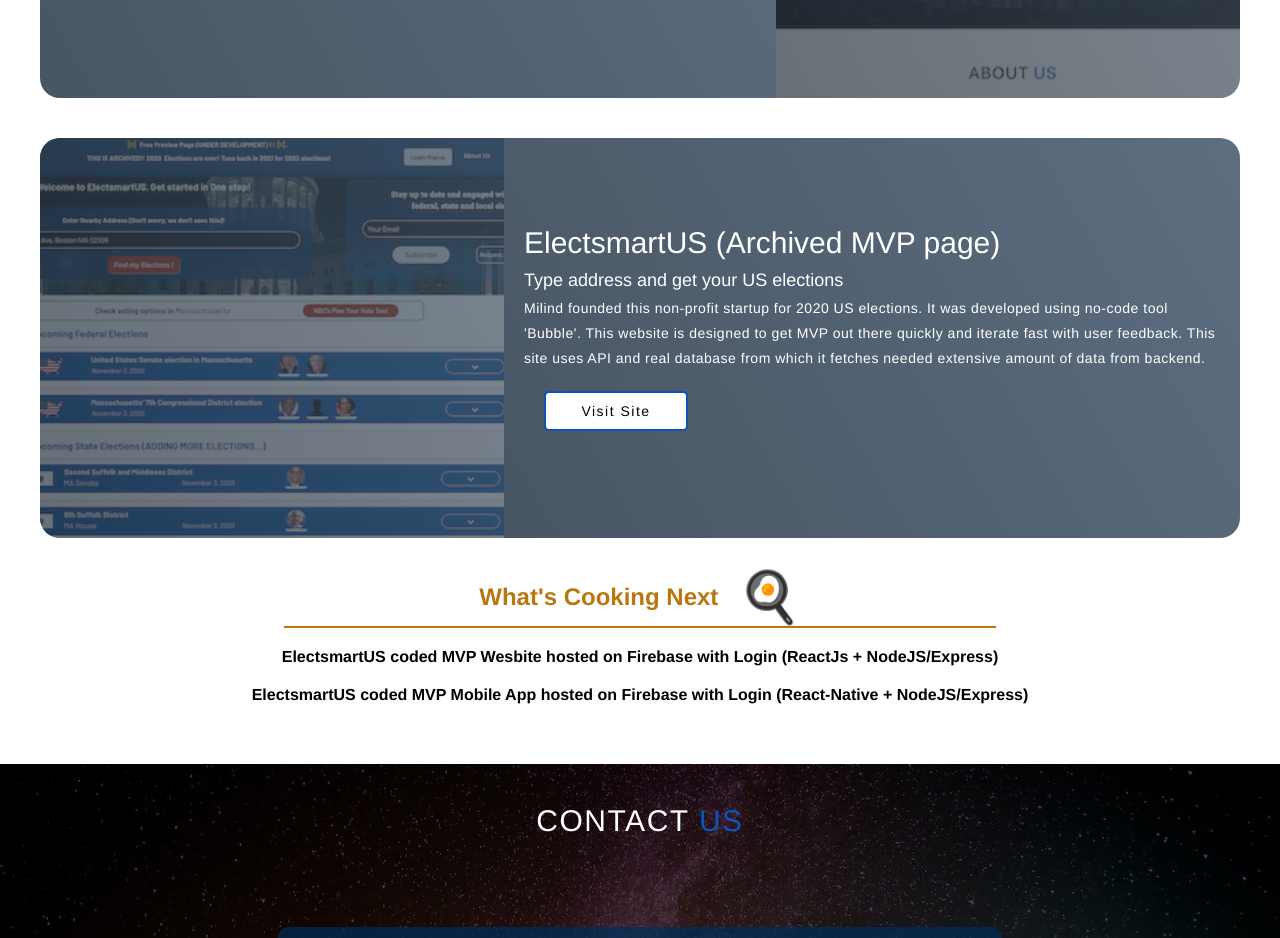
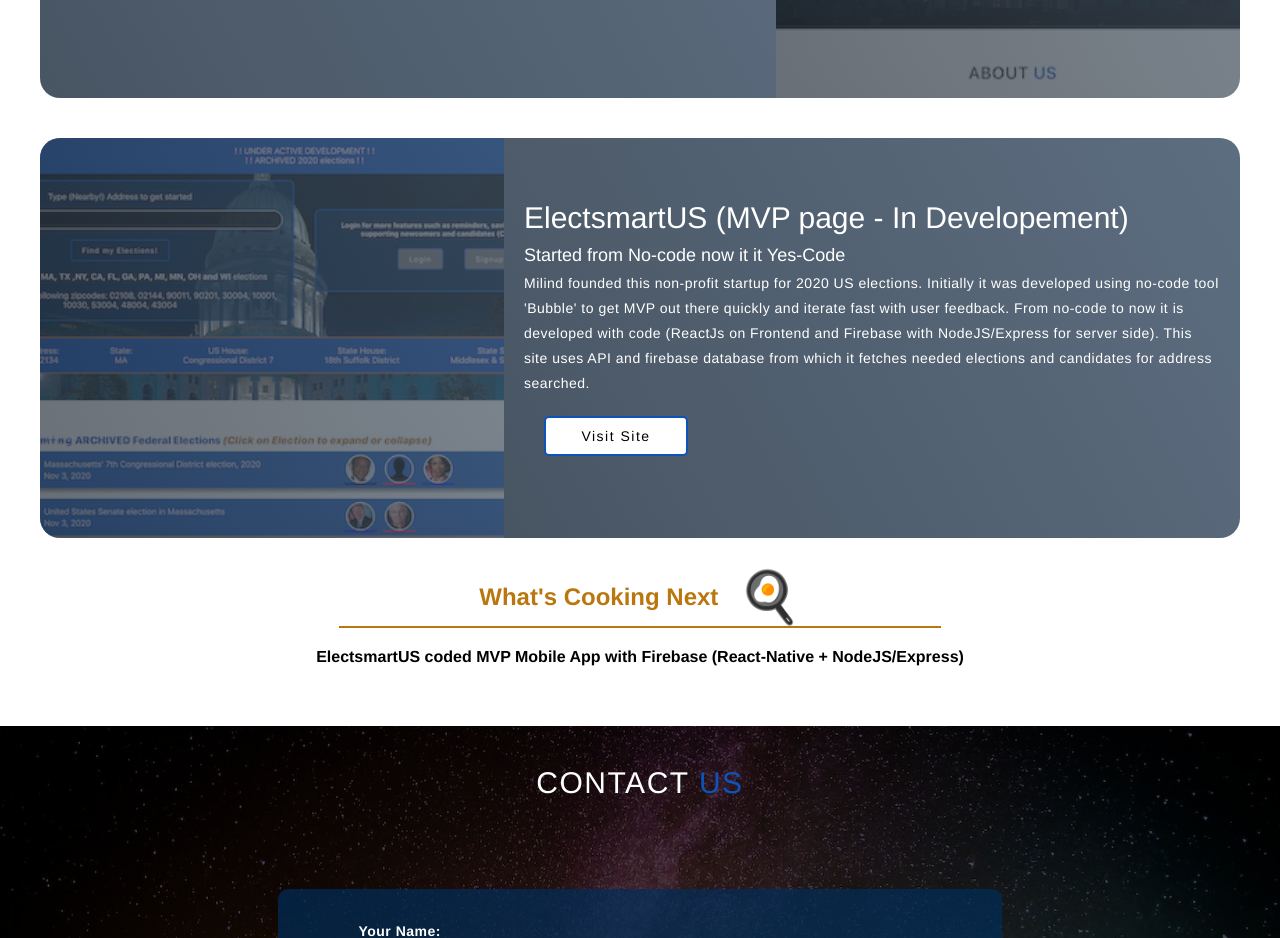
Before and after one commit to milindpatel11/milind-web-solutions, a React (Create React App) app: page / in a window 1280 px wide. Shown: the part 3500-4438 px from the top of the page. Built offline with nearby package versions, Linux system fonts and the light colour scheme.

Commit message:
changed MVP data to new coded MVP page and new image etc

```diff
--- a/src/components/Projects.js
+++ b/src/components/Projects.js
@@ -4,7 +4,7 @@
 import milind from '../img/milind.jpeg';
 import kea from '../img/kea.jpeg';
 import electsmart from '../img/electsmart.jpeg';
-import electsmartbeta from '../img/electsmart-beta.jpeg';
+import electsmartbeta from '../img/electsmartmvp.jpeg';
 
 
 
@@ -39,10 +39,10 @@
     },
     {
       "key": 4,
-      "title": "ElectsmartUS (Archived MVP page)",
-      "subtitle":"Type address and get your US elections",
-      "link":"https://electsmart-beta.bubbleapps.io/version-test/preview",
-      "description": "Milind founded this non-profit startup for 2020 US elections. It was developed using no-code tool 'Bubble'. This website is designed to get MVP out there quickly and iterate fast with user feedback. This site uses API and real database from which it fetches needed extensive amount of data from backend.",
+      "title": "ElectsmartUS (MVP page - In Developement)",
+      "subtitle":"Started from No-code now it it Yes-Code",
+      "link":"https://electsmart-mvp.netlify.app",
+      "description": "Milind founded this non-profit startup for 2020 US elections. Initially it was developed using no-code tool 'Bubble' to get MVP out there quickly and iterate fast with user feedback. From no-code to now it is developed with code (ReactJs on Frontend and Firebase with NodeJS/Express for server side). This site uses API and firebase database from which it fetches needed elections and candidates for address searched.",
       "background":electsmartbeta
     }
   ],
@@ -74,10 +74,10 @@
     },
     {
       "key": 4,
-      "title": "ElectsmartUS (Gearchiveerde MVP-pagina)",
-      "subtitle":"Typ het adres en ontvang uw Amerikaanse verkiezingen",
-      "link":"https://electsmart-beta.bubbleapps.io/version-test/preview",
-      "description": "Milind richtte deze non-profit startup op voor de Amerikaanse verkiezingen van 2020. Het is ontwikkeld met behulp van de no-code tool 'Bubble'. Deze website is ontworpen om MVP snel naar buiten te brengen en snel te herhalen met gebruikersfeedback. Deze site maakt gebruik van een API en een echte database waaruit het de benodigde uitgebreide hoeveelheid gegevens uit de backend haalt.",
+      "title": "ElectsmartUS (MVP-pagina - In ontwikkeling)",
+      "subtitle":"Begonnen met No-code, nu is het Yes-Code",
+      "link":"https://electsmart-mvp.netlify.app",
+      "description": "Milind richtte deze non-profit startup op voor de Amerikaanse verkiezingen van 2020. Aanvankelijk werd het ontwikkeld met behulp van de tool 'Bubble' zonder code om MVP snel naar buiten te brengen en snel te herhalen met gebruikersfeedback. Van no-code tot nu is het ontwikkeld met code (ReactJs op Frontend en Firebase met NodeJS / Express voor serverzijde). Deze site maakt gebruik van een API en een firebase-database waaruit het de benodigde verkiezingen en kandidaten voor het zoeken naar adressen ophaalt.",
       "background":electsmartbeta
     }
   ],
@@ -161,8 +161,7 @@
       </div>
       <div className="upcoming-project flex-column">
         <h3 className='flex-row'> What's Cooking Next <h2>  ‍🍳 </h2> </h3>
-        <h3> ElectsmartUS coded MVP Wesbite hosted on Firebase with Login (ReactJs + NodeJS/Express)</h3>
-        <h3> ElectsmartUS coded MVP Mobile App hosted on Firebase with Login (React-Native + NodeJS/Express)</h3>
+        <h3> ElectsmartUS coded MVP Mobile App with Firebase (React-Native + NodeJS/Express)</h3>
       </div>
 
       <div className='dummy-div' id="Contact"> </div>
```
Also changed, not shown: src/img/electsmart-beta.jpeg (deleted), src/img/electsmartmvp.jpeg (added).
